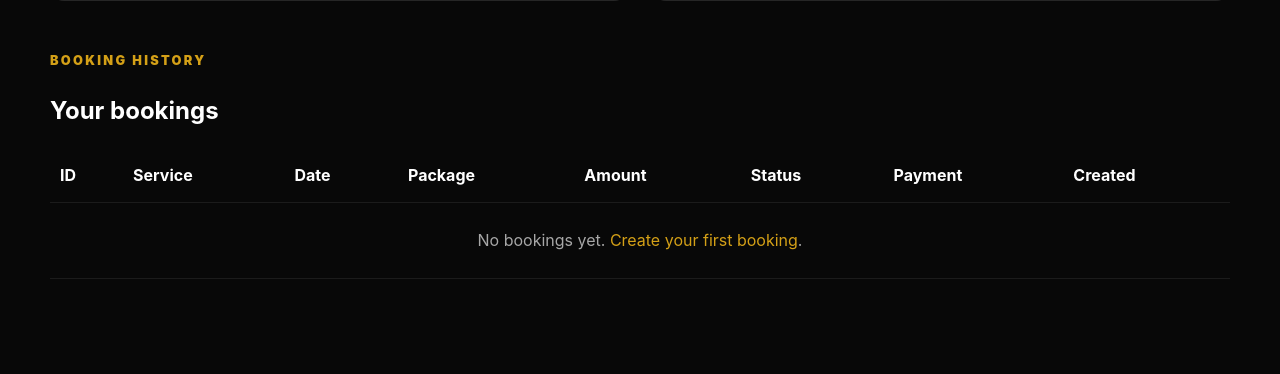
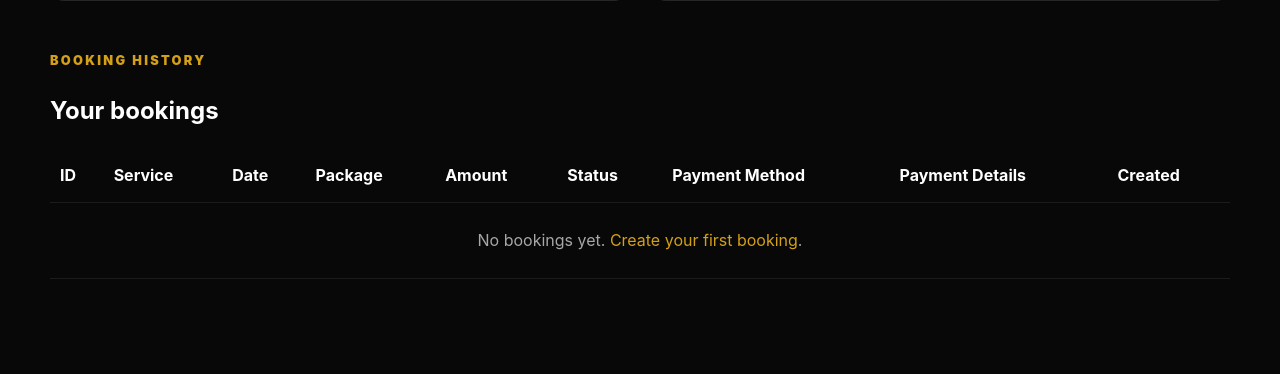
Before and after one commit to slikerareheight/eleven8_app, a PHP site: page /dashboard.php in a window 1280 px wide. Shown: the part 953-1327 px from the top of the page. Run offline with PHP 8.4, Linux system fonts and the light colour scheme; the visitor is signed in with stand-in values (Sample User, id 1); tables that the repository leaves empty hold one stand-in row (values such as "Sample post").

Commit message:
Show manual payment verification details in client dashboard

```diff
--- a/dashboard.php
+++ b/dashboard.php
@@ -22,9 +22,9 @@ function h($v){return htmlspecialchars((string)$v,ENT_QUOTES,'UTF-8');}
 <div class="portal-card"><div class="eyebrow">MY PROFILE</div><h3><?=h($user['first_name'].' '.$user['last_name'])?></h3><p><?=h($user['email'])?><br><?=h($user['phone'])?></p><p>Account: <strong><?=h(ucfirst($user['role']))?></strong><br>Member since: <?=h($user['created_at'])?></p><div class="profile-actions"><button class="btn btn-gold" type="button" id="editProfileBtn">Edit Profile</button><button class="btn btn-outline" type="button" id="changePasswordBtn">Change Password</button></div></div>
 <div class="portal-card"><div class="eyebrow">QUICK ACTIONS</div><h3>Need another service?</h3><p style="color:var(--muted)">Create a booking and send the payment request directly to ELEVEN8 on WhatsApp.</p><a class="btn btn-gold" href="booking.html">Make a New Booking →</a></div>
 </div>
-<div style="margin-top:50px"><div class="eyebrow">BOOKING HISTORY</div><h2>Your bookings</h2><div style="overflow:auto"><table class="dashboard-table" style="width:100%;border-collapse:collapse;min-width:1000px"><thead><tr><th>ID</th><th>Service</th><th>Date</th><th>Package</th><th>Amount</th><th>Status</th><th>Payment</th><th>Created</th></tr></thead><tbody>
-<?php if(!$bookings): ?><tr><td colspan="8" style="padding:25px;text-align:center;color:var(--muted)">No bookings yet. <a class="gold" href="booking.html">Create your first booking</a>.</td></tr>
-<?php else: foreach($bookings as $b): $status=strtolower($b['status']); ?><tr><td>#<?=h($b['id'])?></td><td><?=h($b['service'])?></td><td><?=h($b['booking_date'])?></td><td><?=h($b['package'])?></td><td>₦<?=number_format((float)$b['amount'],2)?></td><td><span class="status-badge status-<?=in_array($status,['paid','cancelled','pending'])?$status:'pending'?>"><?=h(strtoupper($status))?></span></td><td><?=h($b['paid_at']?:($b['payment_reference']?'Reference issued':'Awaiting payment'))?></td><td><?=h($b['created_at'])?></td></tr><?php endforeach; endif; ?>
+<div style="margin-top:50px"><div class="eyebrow">BOOKING HISTORY</div><h2>Your bookings</h2><div style="overflow:auto"><table class="dashboard-table" style="width:100%;border-collapse:collapse;min-width:1000px"><thead><tr><th>ID</th><th>Service</th><th>Date</th><th>Package</th><th>Amount</th><th>Status</th><th>Payment Method</th><th>Payment Details</th><th>Created</th></tr></thead><tbody>
+<?php if(!$bookings): ?><tr><td colspan="9" style="padding:25px;text-align:center;color:var(--muted)">No bookings yet. <a class="gold" href="booking.html">Create your first booking</a>.</td></tr>
+<?php else: foreach($bookings as $b): $status=strtolower($b['status']); ?><tr><td>#<?=h($b['id'])?></td><td><?=h($b['service'])?></td><td><?=h($b['booking_date'])?></td><td><?=h($b['package'])?></td><td>₦<?=number_format((float)$b['amount'],2)?></td><td><span class="status-badge status-<?=in_array($status,['paid','cancelled','pending'])?$status:'pending'?>"><?=h(strtoupper($status))?></span></td><td><?=h($b['payment_channel']?:'—')?></td><td><?=h($b['paid_at']?:($b['payment_reference']?'Reference recorded':'Awaiting payment'))?><?php if(!empty($b['payment_reference'])): ?><br><small>Ref: <?=h($b['payment_reference'])?></small><?php endif; ?></td><td><?=h($b['created_at'])?></td></tr><?php endforeach; endif; ?>
 </tbody></table></div></div>
 </div></section></main>
 <div class="modal" id="profileModal"><div class="modal-box"><button class="btn btn-outline modal-close" data-close="profileModal">Close</button><div class="eyebrow">EDIT PROFILE</div><h2>Account details</h2><form class="dashboard-form" id="profileForm"><div class="field"><label>First Name</label><input name="first_name" value="<?=h($user['first_name'])?>" required></div><div class="field"><label>Last Name</label><input name="last_name" value="<?=h($user['last_name'])?>" required></div><div class="field"><label>Email</label><input type="email" name="email" value="<?=h($user['email'])?>" required></div><div class="field"><label>Phone</label><input name="phone" value="<?=h($user['phone'])?>" required></div><button class="btn btn-gold" type="submit">Save Changes</button><p id="profileStatus" class="form-status"></p></form></div></div>
```
